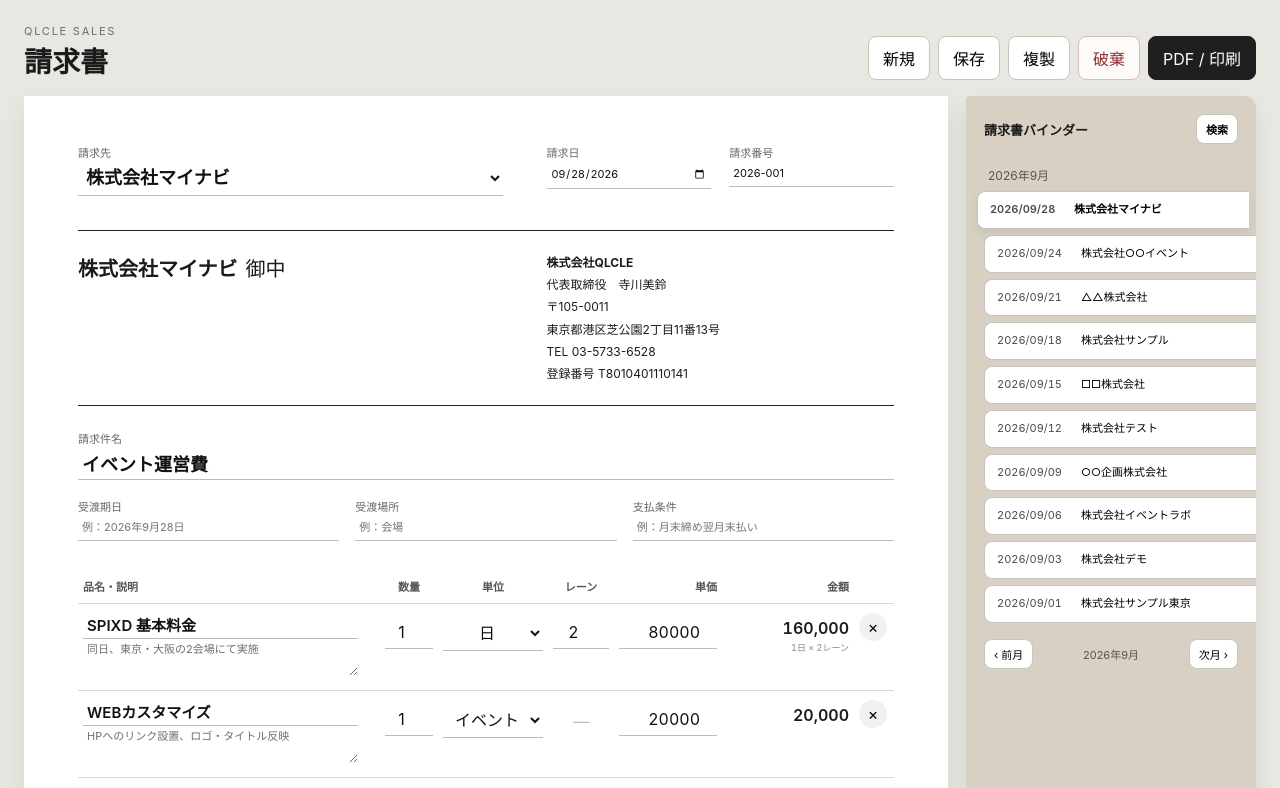
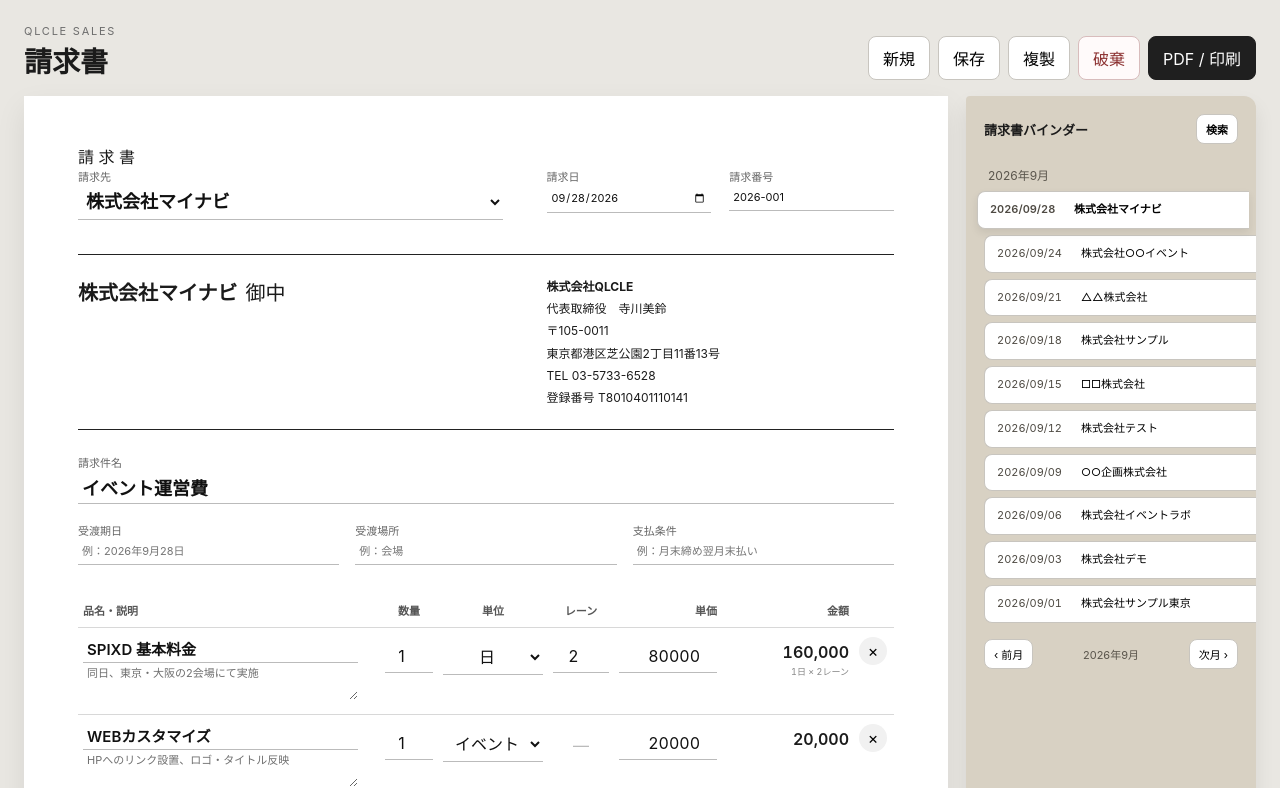
Before and after one commit to sterakawa/qlcle-sales, a Next.js app: page / in a window 1280 px wide. Shown: the top 788 px of the page. Built offline with nearby package versions, Linux system fonts and the light colour scheme.

Commit message:
Add print-only invoice title and mark customer selector

```diff
--- a/app/page.tsx
+++ b/app/page.tsx
@@ -150,8 +150,9 @@
 
       <div className="workspace">
         <section className="paper">
+          <div className="printTitle">請 求 書</div>
           <div className="paperHeader">
-            <div>
+            <div className="customerPicker">
               <label>請求先</label>
               <select value={customer} onChange={(e) => setCustomer(e.target.value)}>
                 <option value="">選択してください</option>
```
